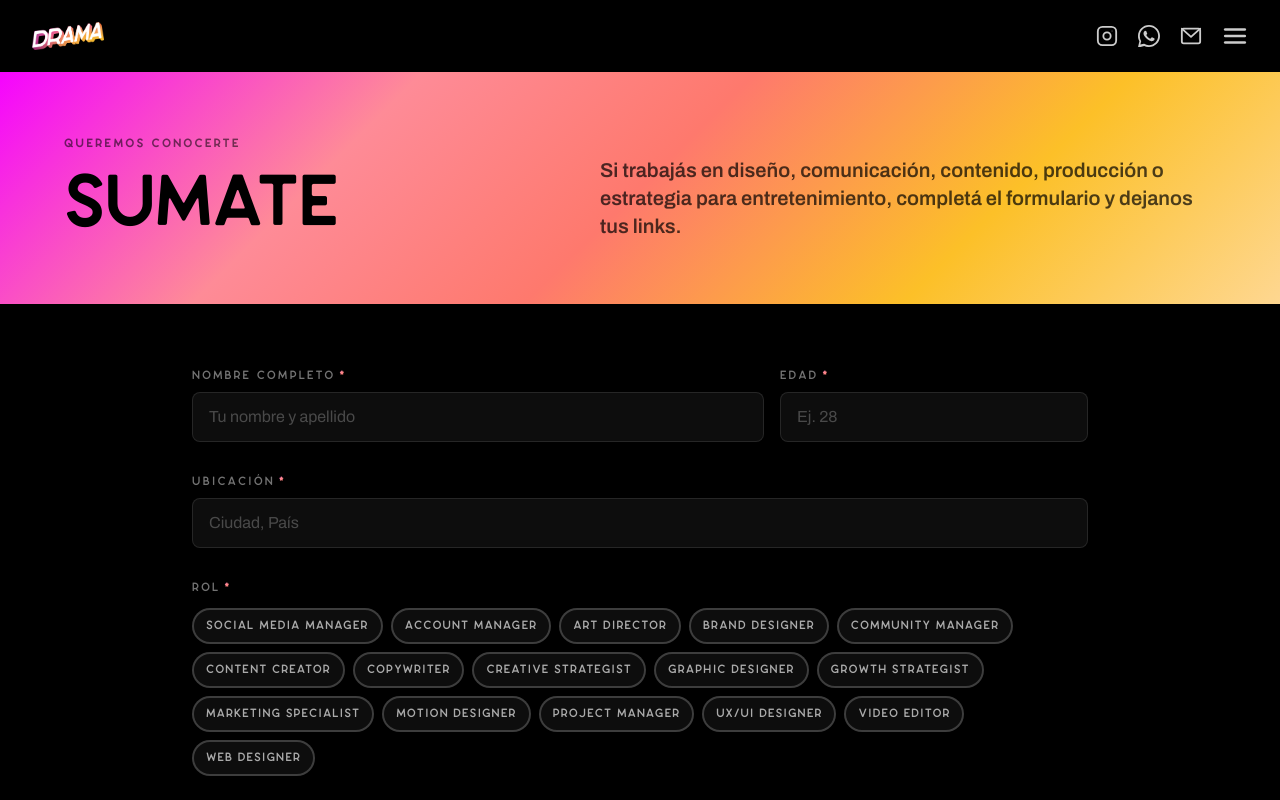
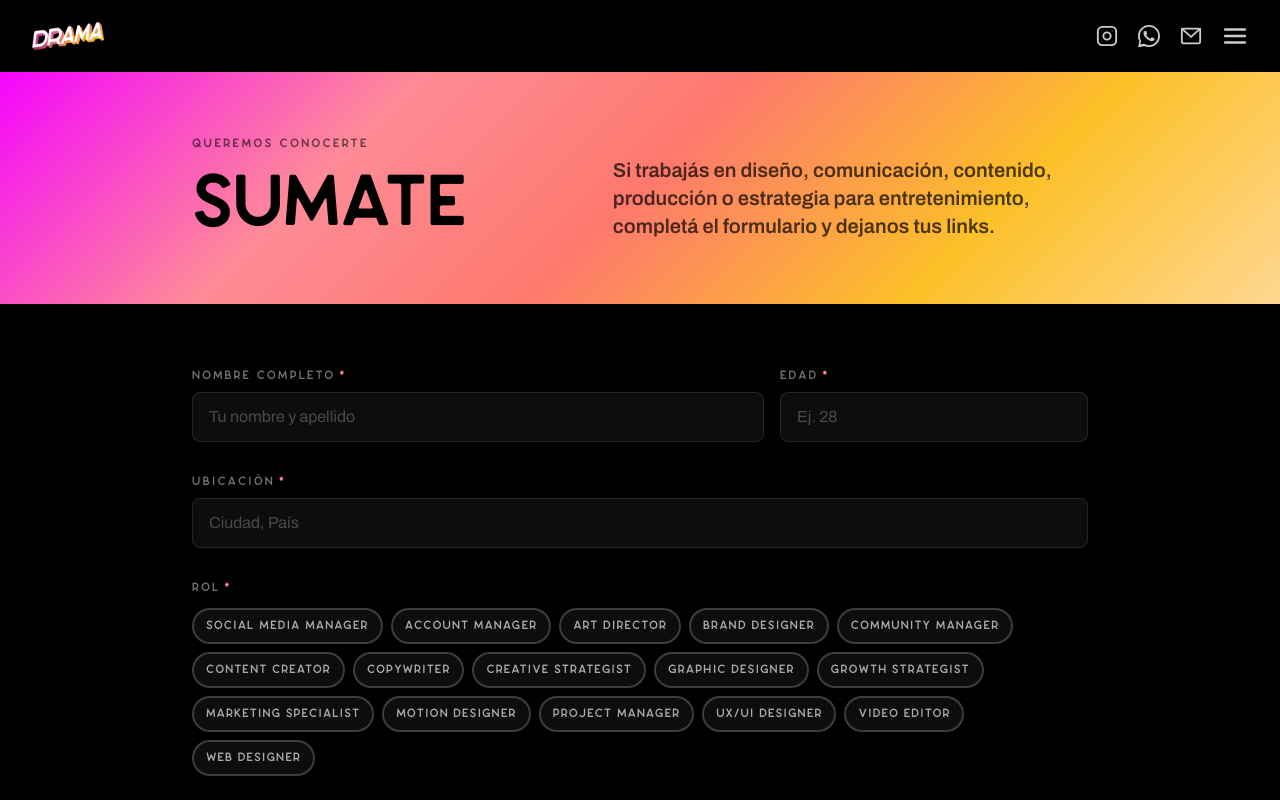
Before and after one commit to guidowain/drama-web, a Next.js app: page /sumate in a window 1280 px wide. Shown: the top 800 px of the page. Built offline with nearby package versions, Linux system fonts and the light colour scheme.

Commit message:
auto deploy 2026-04-27 13:58:34

```diff
--- a/app/sumate/page.tsx
+++ b/app/sumate/page.tsx
@@ -10,7 +10,7 @@ export default function SumatePage() {
   return (
     <main className="min-h-screen bg-black pt-16 text-white md:pt-[72px]">
       <section className="gradient-bg px-5 py-12 text-black md:px-10 md:py-16">
-        <div className="mx-auto grid w-full max-w-6xl gap-8 md:grid-cols-[0.9fr_1.1fr] md:items-end">
+        <div className="mx-auto grid w-full max-w-4xl gap-8 md:grid-cols-[0.9fr_1.1fr] md:items-end">
           <div>
             <p className="mb-4 text-xs font-black uppercase tracking-[0.18em] text-black/55">
               Queremos conocerte
```
